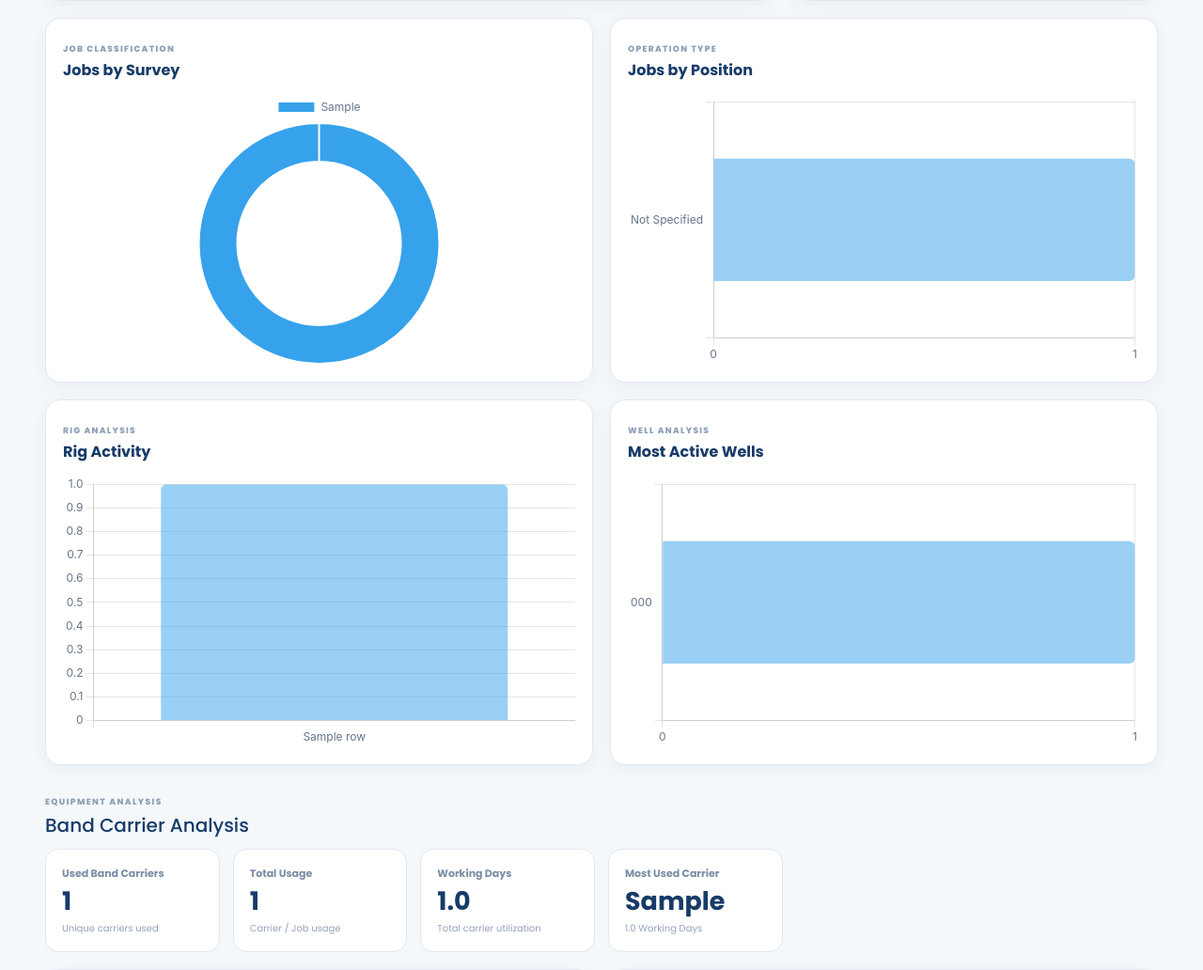
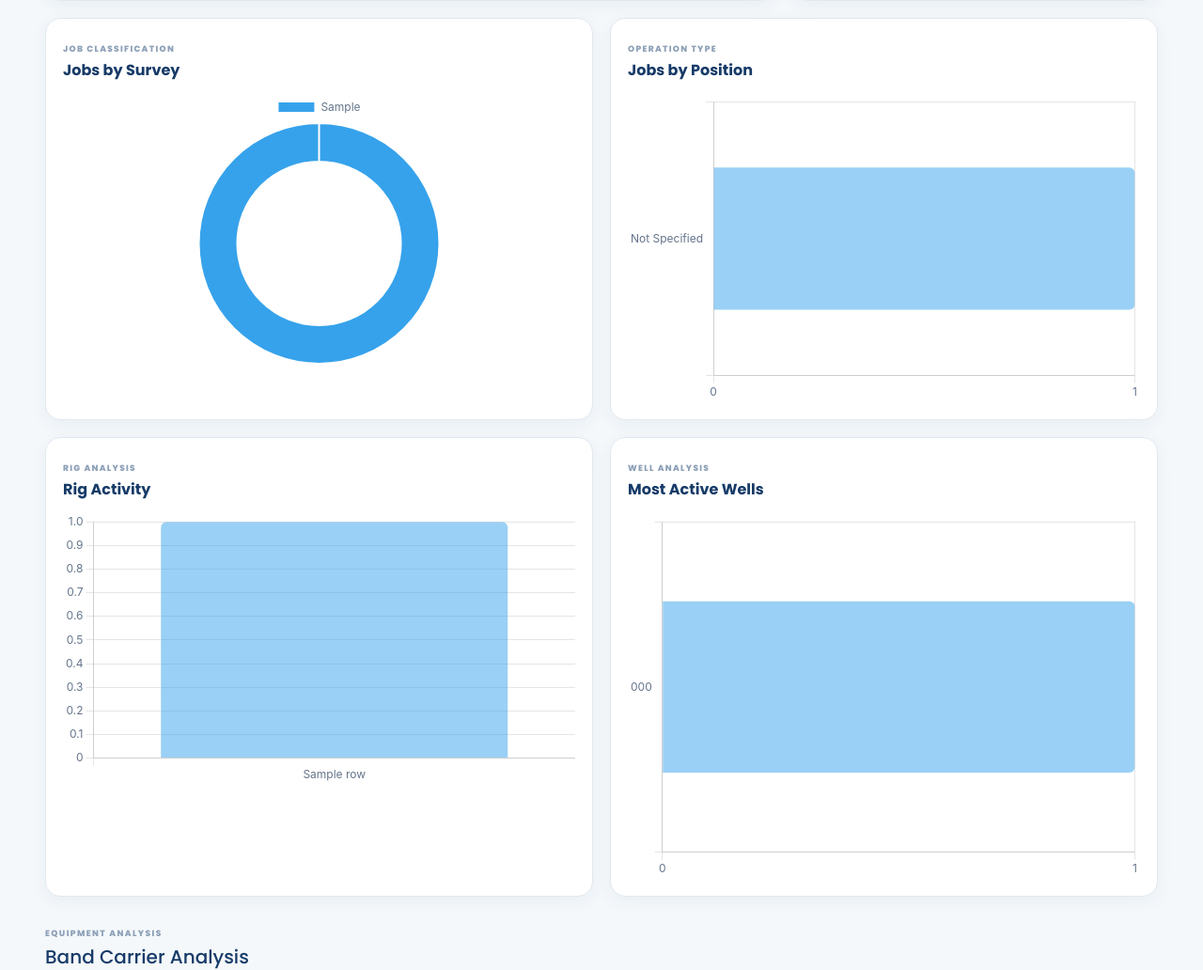
Before and after one commit to ahmedabdelbaset2950-svg/Memory-Gauges, a Flask app: page /reports/dashboard in a window 1280 px wide. Shown: the part 939-1971 px from the top of the page at 94% size. Run offline with Flask 3, Linux system fonts and the light colour scheme; a user stored in the database is signed in; tables that the repository leaves empty hold one stand-in row (values such as "Sample post"); grey boxes marked "Sample" are stand-in pictures; style sheets or scripts are compiled from the project's sources; some libraries are stand-ins or nearby versions.

Commit message:
Add styles for position and well charts

```diff
--- a/app/static/css/reports.css
+++ b/app/static/css/reports.css
@@ -263,6 +263,24 @@
 .chart-large{
     height:340px;
 }
+
+/* =========================================================
+   ANALYTICS - POSITION / WELL CHARTS
+========================================================= */
+
+.position-chart-box{
+    height:330px;
+}
+
+.well-chart-box{
+    height:390px;
+}
+
+.position-chart-box canvas,
+.well-chart-box canvas{
+    max-height:100%;
+}
+
 
 
 .analytics-section-title{
```
